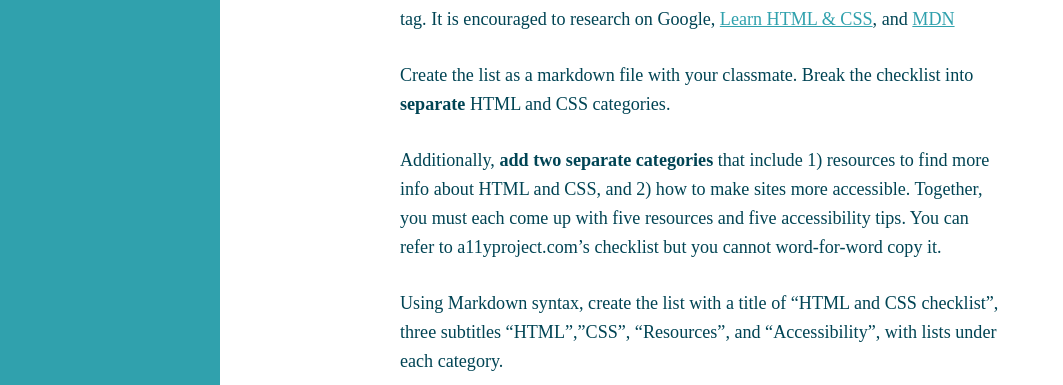
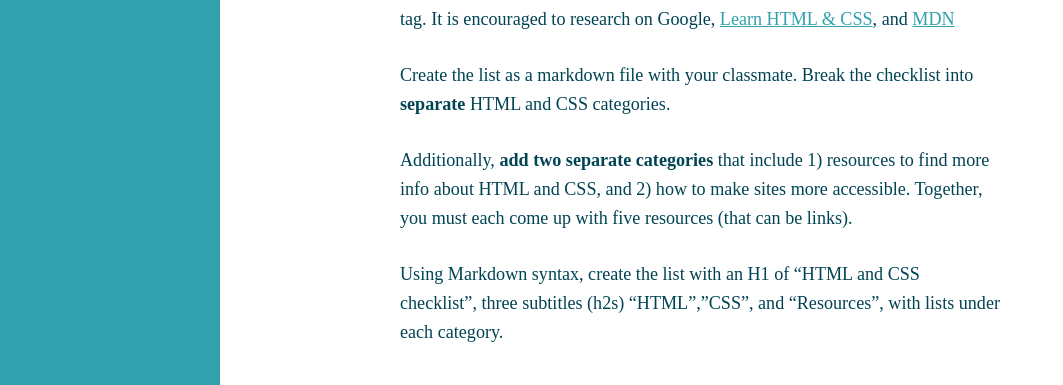
Before and after one commit to tiy-austin-wd-jan2015/tiy-austin-wd-jan2015.github.io, a plain HTML site: page _site/assignments/07.html in a window 1280 px wide. Shown: the part 374-759 px from the top of the page, without its empty margins (0-1063 px from the left). Drawn offline with Linux system fonts and the light colour scheme; files whose address does not match are found by name.

Commit message:
fixed assignments

```diff
--- a/_site/assignments/07.html
+++ b/_site/assignments/07.html
@@ -48,9 +48,9 @@
 
 <p>Create the list as a markdown file with your classmate. Break the checklist into <strong>separate</strong> HTML and CSS categories.</p>
 
-<p>Additionally, <strong>add two separate categories</strong> that include 1) resources to find more info about HTML and CSS, and 2) how to make sites more accessible. Together, you must each come up with five resources and five accessibility tips. You can refer to a11yproject.com’s checklist but you cannot word-for-word copy it.</p>
+<p>Additionally, <strong>add two separate categories</strong> that include 1) resources to find more info about HTML and CSS, and 2) how to make sites more accessible. Together, you must each come up with five resources (that can be links).</p>
 
-<p>Using Markdown syntax, create the list with a title of “HTML and CSS checklist”, three subtitles “HTML”,”CSS”, “Resources”, and “Accessibility”, with lists under each category.</p>
+<p>Using Markdown syntax, create the list with an H1 of “HTML and CSS checklist”, three subtitles (h2s) “HTML”,”CSS”, and “Resources”, with lists under each category.</p>
 
 <h2 id="objectives">Objectives</h2>
 
```
Also changed, not shown: 1 other file.
